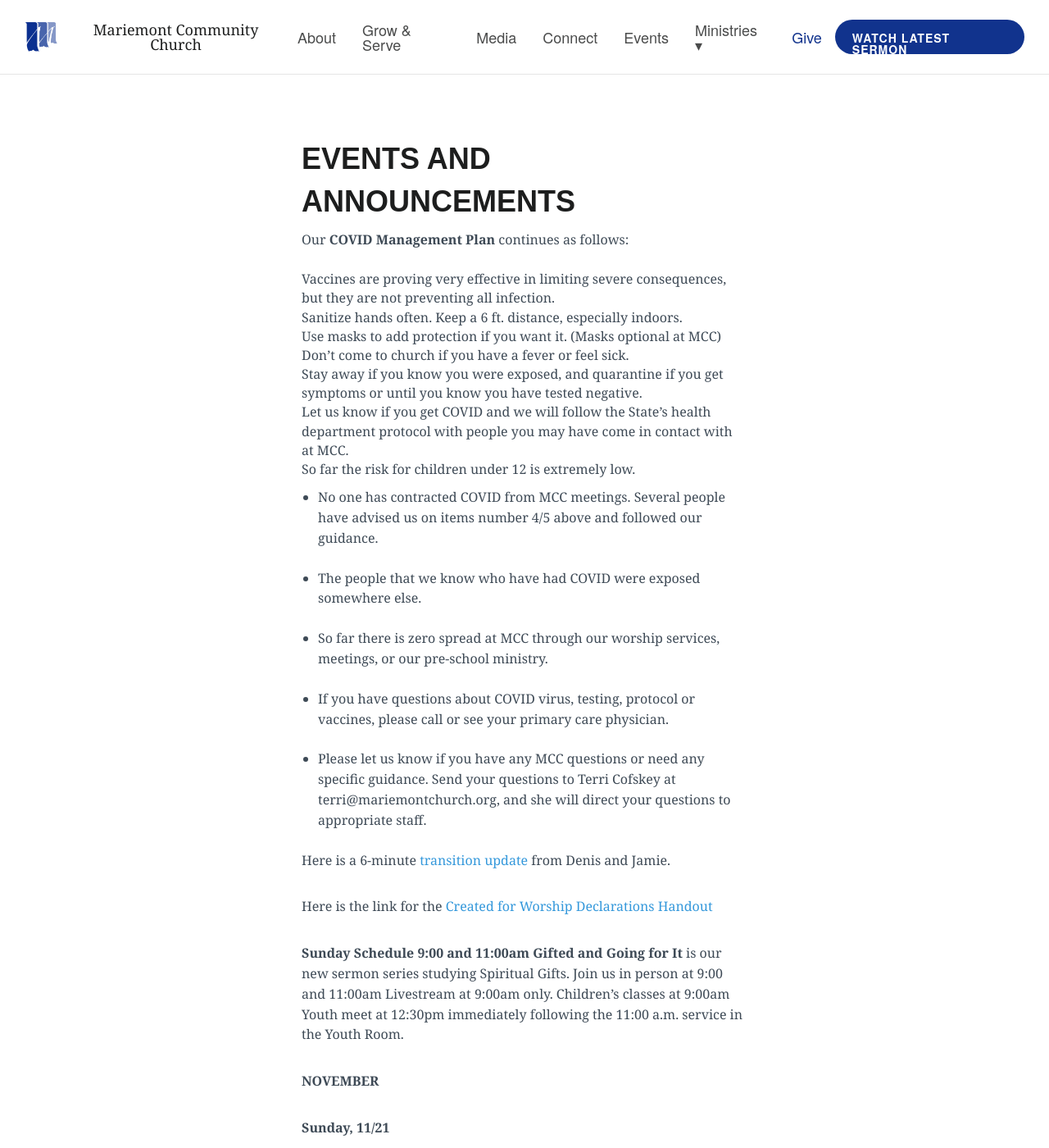
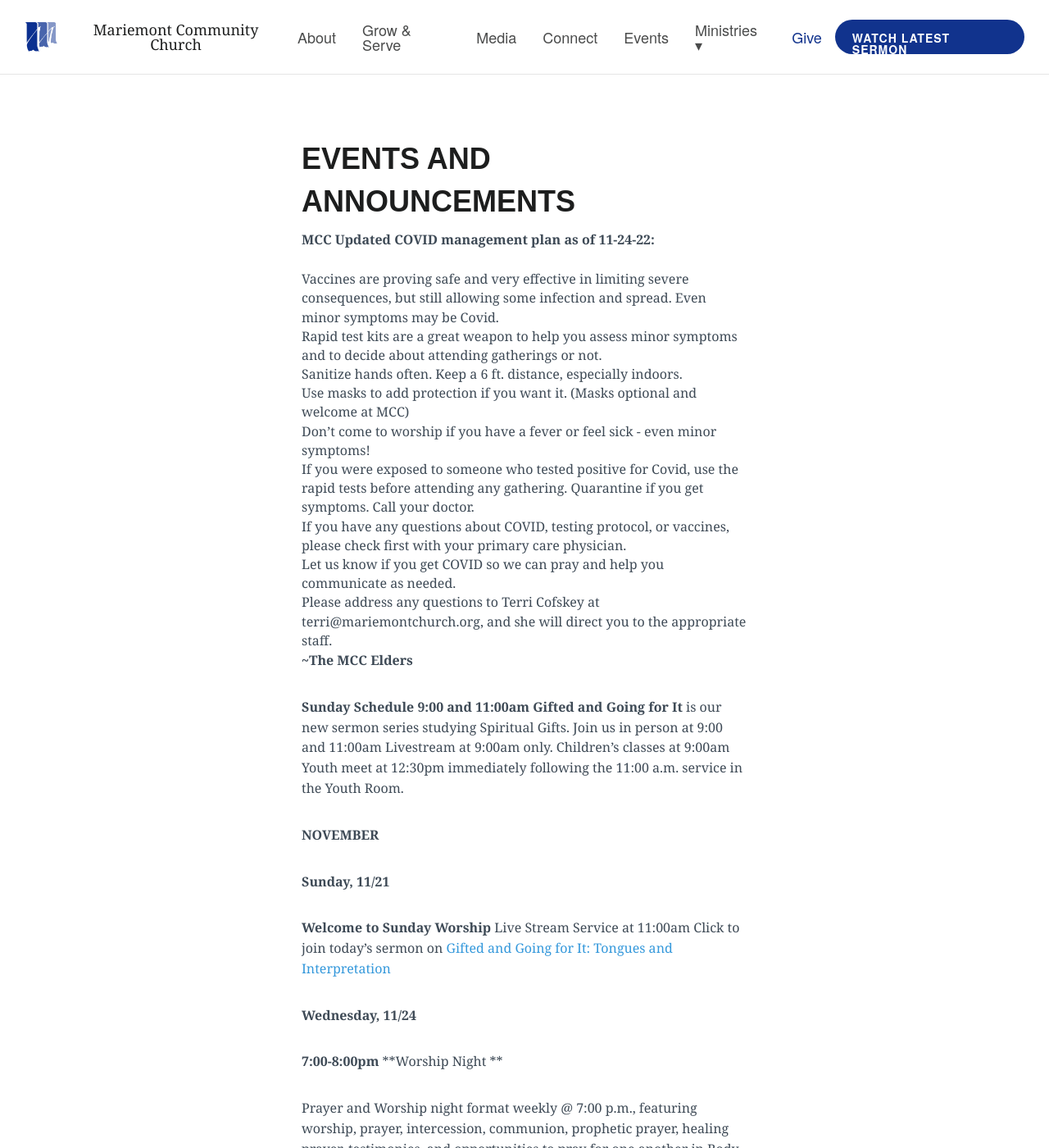
Before and after one commit to lukemoderwell/mariemont, a Jekyll site: the page built from updates.markdown, in a window 1280 px wide and 1400 px high. Shown: the whole window at 82% size. Built offline with Jekyll 4.4.1, drawn with Linux system fonts in a browser that asks for light colours; nearby versions of some CDN libraries; some of the changed text lies outside the part shown.

Commit message:
Updated Updates

```diff
--- a/updates.markdown
+++ b/updates.markdown
@@ -11,29 +11,28 @@
 
 ## Events and Announcements
 
-Our **COVID Management Plan** continues as follows:
+**MCC Updated COVID management plan as of 11-24-22:**
 
-1. Vaccines are proving very effective in limiting severe consequences, but they are not preventing all infection.
-2. Sanitize hands often. Keep a 6 ft. distance, especially indoors.
-3. Use masks to add protection if you want it. (Masks optional at MCC)
-4. Don’t come to church if you have a fever or feel sick.
-5. Stay away if you know you were exposed, and quarantine if you get symptoms or until you know you have tested negative.
-6. Let us know if you get COVID and we will follow the State’s health department protocol with people you may have come in contact with at MCC.
-7. So far the risk for children under 12 is extremely low.
+1. Vaccines are proving safe and very effective in limiting severe consequences,
+but still allowing some infection and spread. Even minor symptoms may be
+Covid.
+2. Rapid test kits are a great weapon to help you assess minor symptoms and to
+decide about attending gatherings or not.
+3. Sanitize hands often. Keep a 6 ft. distance, especially indoors.
+4. Use masks to add protection if you want it. (Masks optional and welcome at
+MCC)
+5. Don’t come to worship if you have a fever or feel sick - even minor symptoms!
+6. If you were exposed to someone who tested positive for Covid, use the rapid
+tests before attending any gathering. Quarantine if you get symptoms. Call your
+doctor.
+7. If you have any questions about COVID, testing protocol, or vaccines, please
+check first with your primary care physician.
+8. Let us know if you get COVID so we can pray and help you communicate as
+needed.
+9. Please address any questions to Terri Cofskey at terri@mariemontchurch.org,
+and she will direct you to the appropriate staff.
 
-* No one has contracted COVID from MCC meetings. Several people have advised us on items number 4/5 above and followed our guidance.
-
-* The people that we know who have had COVID were exposed somewhere else.
-
-* So far there is zero spread at MCC through our worship services, meetings, or our pre-school ministry.
-
-* If you have questions about COVID virus, testing, protocol or vaccines, please call or see your primary care physician.
-
-* Please let us know if you have any MCC questions or need any specific guidance. Send your questions to Terri Cofskey at terri@mariemontchurch.org, and she will direct your questions to appropriate staff.
-
-Here is a 6-minute [transition update](https://youtu.be/gadUQC0MWII) from Denis and Jamie.
-
-Here is the link for the [Created for Worship Declarations Handout](https://drive.google.com/file/d/1bCTQeDUK1bBI30rwqdyiVlecur89yNSl/view?usp=sharing)
+**~The MCC Elders**
 
 **Sunday Schedule**
 **9:00 and 11:00am**
@@ -65,7 +64,10 @@
 
 **Here's what you may have missed...**
 
-**~The MCC Elders**
+Here is a 6-minute [transition update](https://youtu.be/gadUQC0MWII) from Denis and Jamie.
+
+Here is the link for the [Created for Worship Declarations Handout](https://drive.google.com/file/d/1bCTQeDUK1bBI30rwqdyiVlecur89yNSl/view?usp=sharing)
+
 
 MCC has transitioned to a mask optional protocol. We will keep seating distanced and continue to encourage frequent hand sanitizing to maximize safety. We will update you promptly about added children’s ministry offerings, coffee, and Lite Bites as volunteers from these ministries return to active duty. We will continue streaming the 9 a.m. service for those not yet ready to return.
 
```
